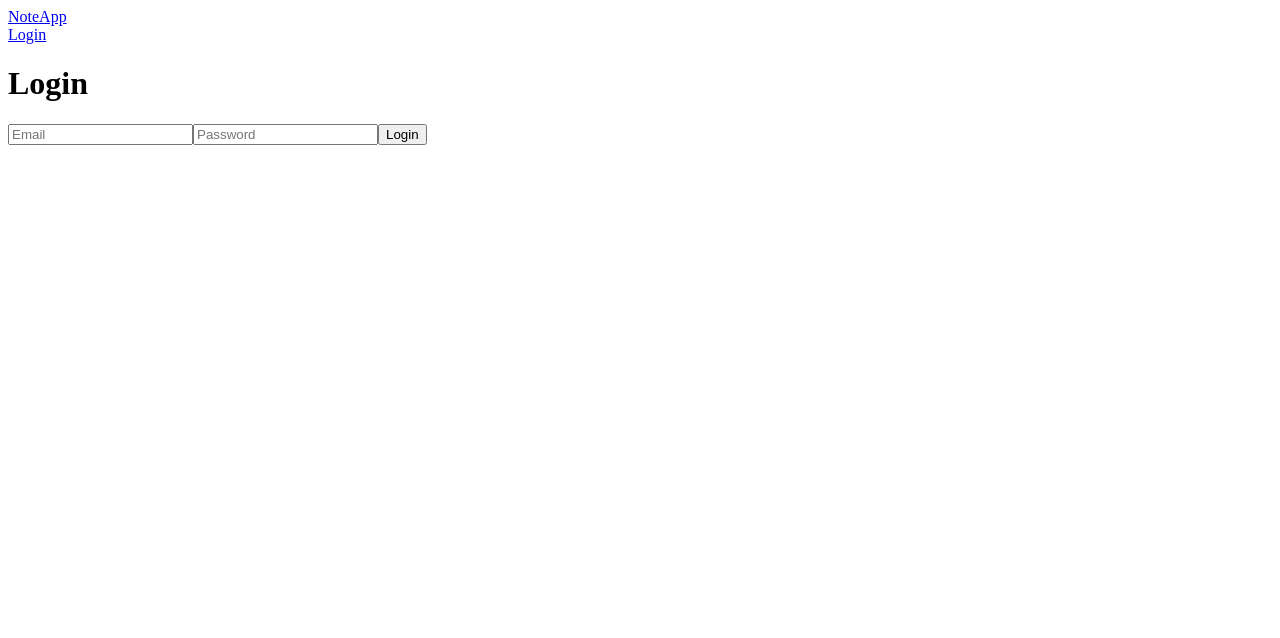
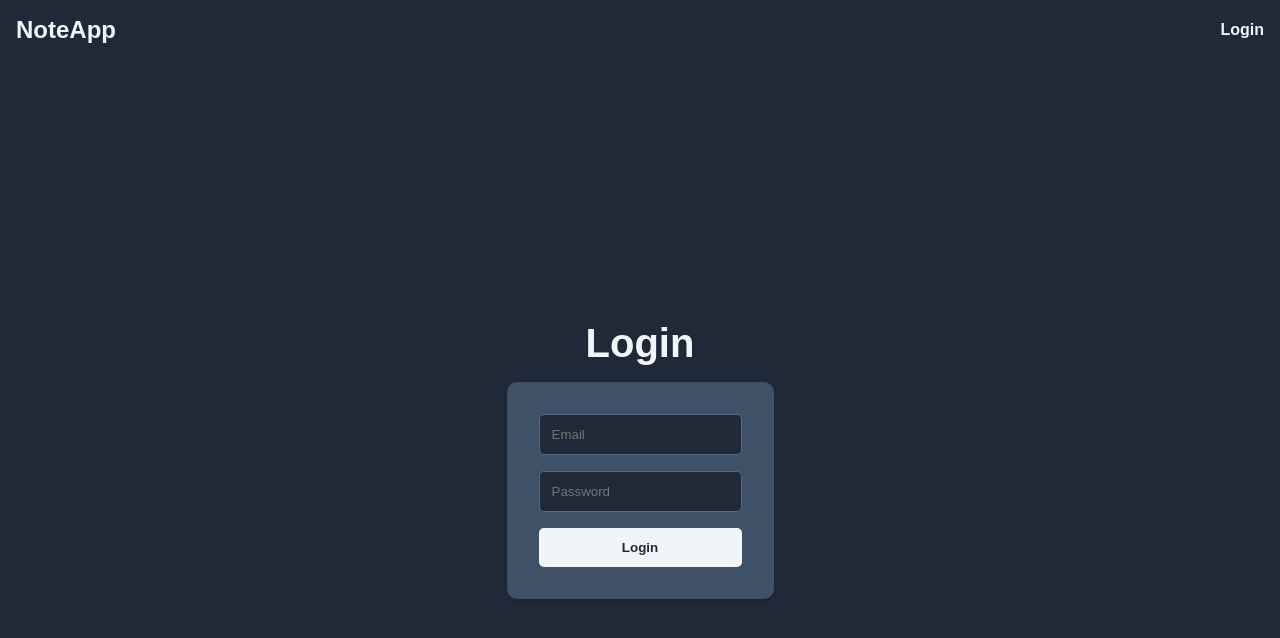
Before and after one commit to Daniel-Santiago-Acosta-1013/Front-end-PenCraft, a React (Vite) app: page /login in a window 1280 px wide. Shown: the top 638 px of the page. Built offline with nearby package versions, Linux system fonts and the light colour scheme.

Commit message:
[add] mejorando diseño y agregando mejoras a api/index.ts

```diff
--- a/index.html
+++ b/index.html
@@ -4,7 +4,7 @@
     <meta charset="UTF-8" />
     <link rel="icon" type="image/svg+xml" href="/vite.svg" />
     <meta name="viewport" content="width=device-width, initial-scale=1.0" />
-    <title>Vite + React + TS</title>
+    <title>Todo list</title>
   </head>
   <body>
     <div id="root"></div>
--- a/src/App.tsx
+++ b/src/App.tsx
@@ -4,6 +4,7 @@ import { Provider } from 'react-redux';
 import store from './app/store';
 import NavBar from './components/Navbar/Navbar';
 import Routes from './routes';
+import "./styles/global.scss"
 
 function App() {
   return (
--- a/src/api/index.ts
+++ b/src/api/index.ts
@@ -19,4 +19,14 @@ export const createNote = (noteData: any, token: string) => {
   return instance.post('/notes', noteData, { headers: { Authorization: `Bearer ${token}` } });
 };
 
-// ... Continúa con las funciones para actualizar y eliminar notas.
+export const updateNote = (noteId: string, updatedNoteData: any, token: string) => {
+  return instance.put(`/notes/${noteId}`, updatedNoteData, {
+    headers: { Authorization: `Bearer ${token}` },
+  });
+};
+
+export const deleteNote = (noteId: string, token: string) => {
+  return instance.delete(`/notes/${noteId}`, {
+    headers: { Authorization: `Bearer ${token}` },
+  });
+};
--- a/src/components/Navbar/Navbar.scss
+++ b/src/components/Navbar/Navbar.scss
@@ -0,0 +1,54 @@
+// Variables
+$bg-color: #1f2937;
+$text-color: #f1f5f9;
+$border-color: #3f5167;
+$font-family: 'Poppins', sans-serif;
+$mobile-breakpoint: 480px;
+
+// Mixins
+@mixin transition($property, $duration) {
+  transition: $property $duration ease-in-out;
+}
+
+// Navbar
+.navbar {
+  display: flex;
+  justify-content: space-between;
+  align-items: center;
+  padding: 1rem;
+  background-color: $bg-color;
+  color: $text-color;
+  font-family: $font-family;
+
+  .navbar-brand {
+    font-size: 1.5rem;
+    font-weight: 700;
+    text-decoration: none;
+    color: $text-color;
+
+    &:hover {
+      color: lighten($text-color, 10%);
+    }
+
+    @include transition(color, 0.3s);
+  }
+
+  .navbar-menu {
+    button,
+    a {
+      font-size: 1rem;
+      font-weight: 600;
+      background-color: transparent;
+      border: none;
+      color: $text-color;
+      cursor: pointer;
+      text-decoration: none;
+
+      &:hover {
+        color: lighten($text-color, 10%);
+      }
+
+      @include transition(color, 0.3s);
+    }
+  }
+}
--- a/src/components/NoteForm/NoteForm.tsx
+++ b/src/components/NoteForm/NoteForm.tsx
@@ -44,7 +44,7 @@ const NoteForm: React.FC<NoteFormProps> = ({ note, onComplete }) => {
         onChange={(e) => setContent(e.target.value)}
         required
       />
-      <button type="submit">{note ? 'Update' : 'Create'} Note</button>
+      <button type="submit">{note ? 'Update' : 'Create'} Note </button>
     </form>
   );
 };
--- a/src/pages/LoginPage/LoginPage.scss
+++ b/src/pages/LoginPage/LoginPage.scss
@@ -0,0 +1,80 @@
+// Variables
+$bg-color: #1f2937;
+$text-color: #f1f5f9;
+$border-color: #3f5167;
+$font-family: "Poppins", sans-serif;
+$mobile-breakpoint: 480px;
+
+// Mixins
+@mixin transition($property, $duration) {
+  transition: $property $duration ease-in-out;
+}
+// LoginPage
+.login-page {
+  display: flex;
+  flex-direction: column;
+  justify-content: center;
+  align-items: center;
+  min-height: 100vh;
+  background-color: $bg-color;
+  color: $text-color;
+  font-family: $font-family;
+
+  h1 {
+    font-size: 2.5rem;
+    font-weight: 700;
+    margin-bottom: 1rem;
+  }
+
+  form {
+    display: flex;
+    flex-direction: column;
+    align-items: center;
+    background-color: $border-color;
+    padding: 2rem;
+    border-radius: 10px;
+    box-shadow: 0 2px 4px rgba(0, 0, 0, 0.1);
+
+    @media (max-width: $mobile-breakpoint) {
+      padding: 1.5rem;
+    }
+
+    input {
+      width: 100%;
+      max-width: 300px;
+      padding: 0.75rem;
+      margin-bottom: 1rem;
+      border: 1px solid lighten($border-color, 10%);
+      border-radius: 5px;
+      background-color: $bg-color;
+      color: $text-color;
+      font-family: $font-family;
+
+      &:focus {
+        outline: none;
+        border-color: lighten($text-color, 10%);
+      }
+
+      @include transition(border-color, 0.3s);
+    }
+
+    button {
+      width: 100%;
+      max-width: 300px;
+      padding: 0.75rem;
+      background-color: $text-color;
+      color: $bg-color;
+      font-family: $font-family;
+      font-weight: 600;
+      border: none;
+      border-radius: 5px;
+      cursor: pointer;
+
+      &:hover {
+        background-color: darken($text-color, 5%);
+      }
+
+      @include transition(background-color, 0.3s);
+    }
+  }
+}
--- a/src/styles/global.scss
+++ b/src/styles/global.scss
@@ -0,0 +1,5 @@
+* {
+    margin: 0;
+    padding: 0;
+    box-sizing: border-box;
+  }
```
